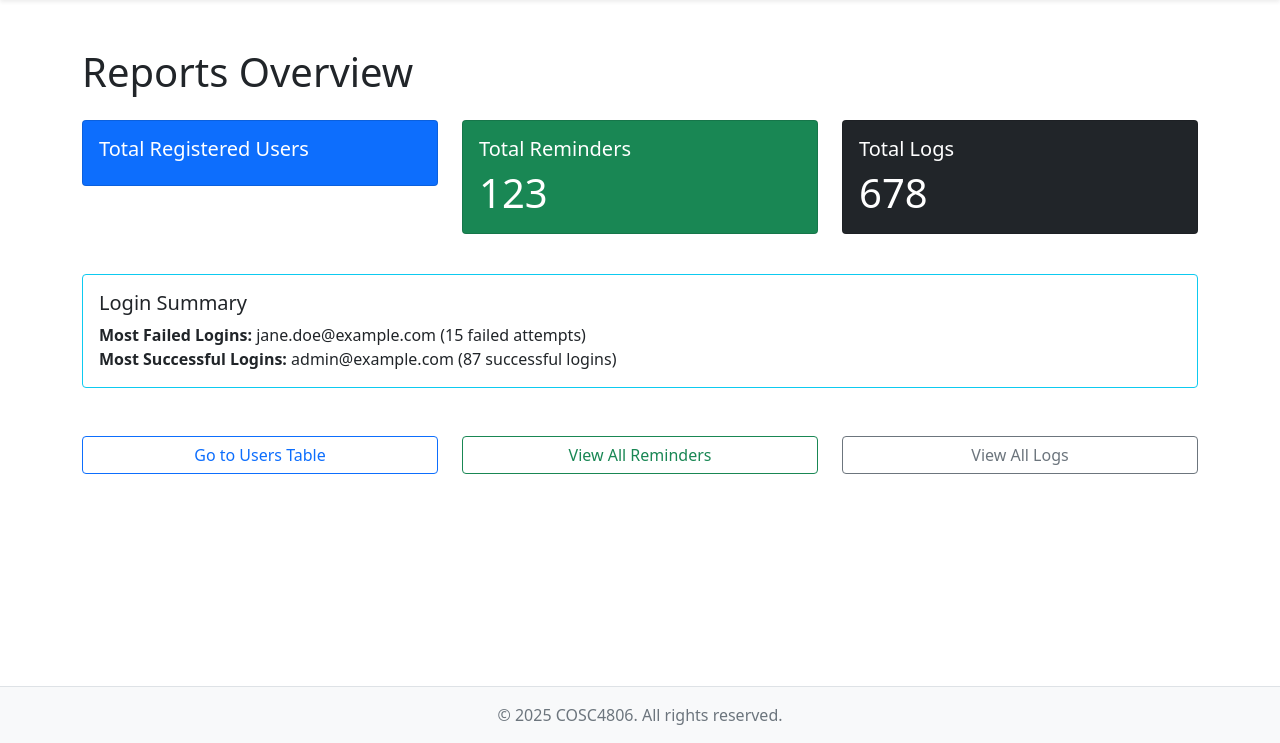
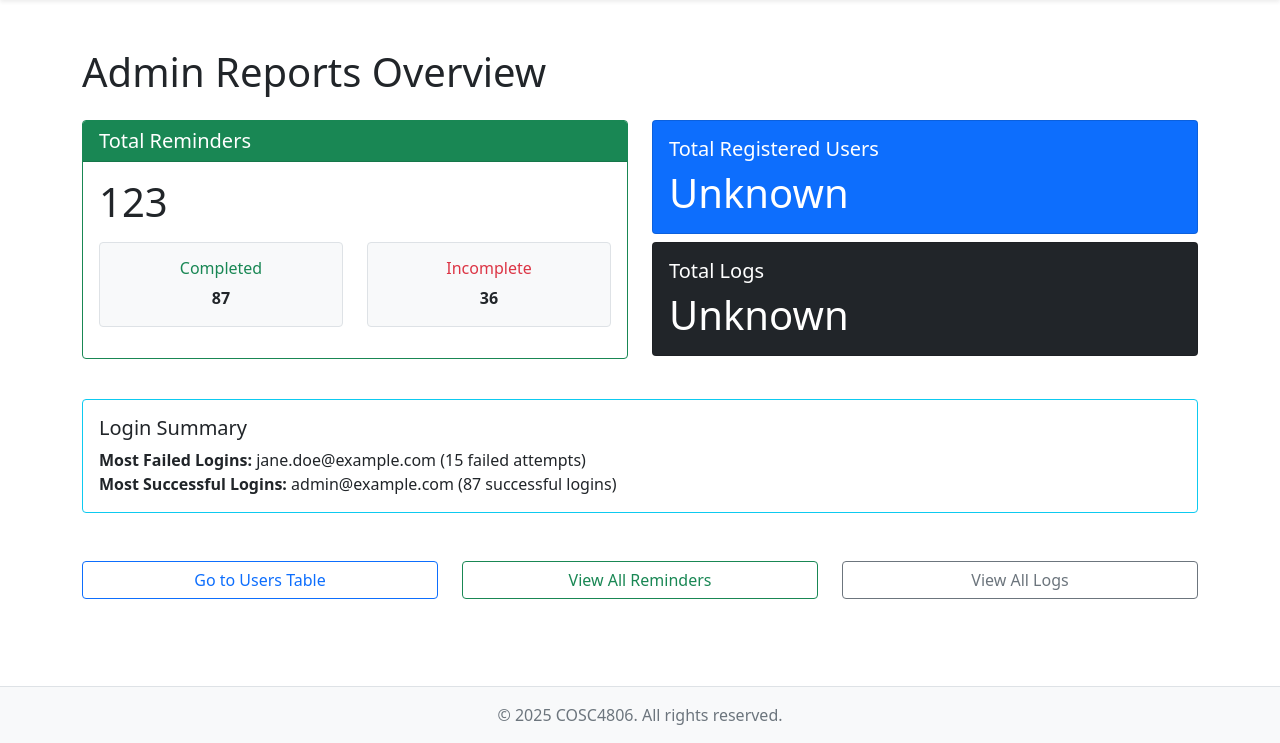
Before and after one commit to Harsh-Tuwar/cosc-4806-5, a PHP site: page /reports in a window 1280 px wide. Shown: the part 57-800 px from the top of the page. Run offline with PHP 8.4, Linux system fonts and the light colour scheme; the visitor is signed in with stand-in values (Sample User, id 1); data that the repository does not hold is empty.

Commit message:
added code to fetch total number of logs, updated UI for reports

```diff
--- a/app/controllers/reports.php
+++ b/app/controllers/reports.php
@@ -4,14 +4,16 @@ class Reports extends Controller {
 
   public function index() {
     $users = $this->model('User');
-    // $reminders = $this->model('Reminder');
-    // $logs = $this->model('AccessLog');
+    $reminders = $this->model('Reminder');
+    $logs = $this->model('AccessLog');
 
     // $reminders = $reminder->getAllRemindersByUserId($userId);
     //  $this->view('reminders/index', ['reminders' => $reminders]);
     $total_users = $users->getNumberOfUsers();
+    $total_reminders = $reminders->getTotalNumberOfReminders();
+    $total_logs = $logs->getTotalNumberOfLogs();
 
-    $this->view('reports/index', ['total_users' => $total_users]);
+    $this->view('reports/index', ['total_users' => $total_users, 'total_reminders' => $total_reminders, 'total_logs' => $total_logs]);
   }
 }
 
--- a/app/models/AccessLog.php
+++ b/app/models/AccessLog.php
@@ -2,6 +2,14 @@
   class AccessLog {
     public function __construct() {
 
+    }
+
+    public function getTotalNumberOfLogs() {
+      $db = db_connect();
+      $query = $db->prepare("SELECT count(*) as count FROM access_logs;");
+      $query->execute();
+      $rows = $query->fetch(PDO::FETCH_ASSOC);
+      return $rows['count'];
     }
 
     public function logAccess($username, $success) {
--- a/app/models/Reminder.php
+++ b/app/models/Reminder.php
@@ -10,6 +10,14 @@ class Reminder {
     $query->execute();
     $rows = $query->fetchAll(PDO::FETCH_ASSOC);
     return $rows;
+  }
+
+  public function getTotalNumberOfReminders() {
+    $db = db_connect();
+    $query = $db->prepare("SELECT count(*) as count FROM reminders where deleted = 0;");
+    $query->execute();
+    $rows = $query->fetch(PDO::FETCH_ASSOC);
+    return $rows['count'];
   }
 
   public function updateReminder($reminderId, $subject, $completed)  {
--- a/app/views/reports/index.php
+++ b/app/views/reports/index.php
@@ -1,32 +1,53 @@
 <?php require_once 'app/views/templates/header.php' ?>
 
 <div class="container mt-5">
-  <h1 class="mb-4">Reports Overview</h1>
+  <h1 class="mb-4">Admin Reports Overview</h1>
 
   <div class="row mb-4">
-    <div class="col-md-4">
-      <div class="card text-white bg-primary mb-3">
+    <div class="col-md-6">
+      <div class="card mb-3 border-success" style="padding-bottom: 15px;">
+        <div class="card-header bg-success text-white">
+          <h5 class="mb-0">Total Reminders</h5>
+        </div>
+        <div class="card-body">
+          <p class="display-6">123</p>
+          <div class="row text-center">
+            <div class="col-md-6">
+              <div class="p-3 border rounded bg-light">
+                <h6 class="text-success">Completed</h6>
+                <p class="fw-bold mb-0">87</p>
+              </div>
+            </div>
+            <div class="col-md-6 center">
+              <div class="p-3 border rounded bg-light">
+                <h6 class="text-danger">Incomplete</h6>
+                <p class="fw-bold mb-0">36</p>
+              </div>
+            </div>
+          </div>
+        </div>
+      </div>
+    </div>
+
+    <div class="col-md-6">
+      <div class="card text-white bg-primary mb-2">
         <div class="card-body">
           <h5 class="card-title">Total Registered Users</h5>
-          <?php if (!empty($data["total_users"])): ?>
-            <p class="card-text display-6"><?php echo $data["total_users"]; ?></p>
+          <?php if (!empty($data['total_users'])): ?>
+            <p class="card-text display-6"><?php echo htmlspecialchars($data['total_users']); ?></p>
+          <?php else: ?>
+            <p class="card-text display-6">Unknown</p>
           <?php endif; ?>
         </div>
       </div>
-    </div>
-    <div class="col-md-4">
-      <div class="card text-white bg-success mb-3">
-        <div class="card-body">
-          <h5 class="card-title">Total Reminders</h5>
-          <p class="card-text display-6">123</p>
-        </div>
-      </div>
-    </div>
-    <div class="col-md-4">
-      <div class="card text-white bg-dark mb-3">
+      <div class="card text-white bg-dark">
         <div class="card-body">
           <h5 class="card-title">Total Logs</h5>
-          <p class="card-text display-6">678</p>
+          <?php if (!empty($data['total_logs'])): ?>
+            <p class="card-text display-6"><?php echo htmlspecialchars($data['total_logs']); ?></p>
+          <?php else: ?>
+            <p class="card-text display-6">Unknown</p>
+          <?php endif; ?>
         </div>
       </div>
     </div>
```
